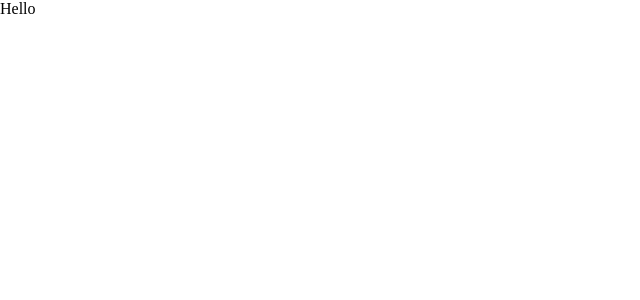
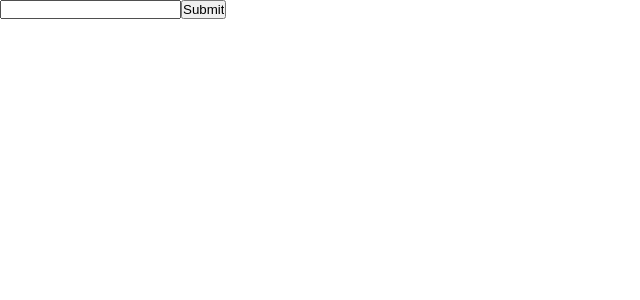
Before and after one commit to ageiwa/to-do-list-react, a React (Create React App) app: page / in a window 1280 px wide. Shown: the top 300 px of the page, without its empty margins (0-640 px from the left). Built offline with nearby package versions, Linux system fonts and the light colour scheme; the HTML template or start-up script is replaced by a standard one.

Commit message:
create Form and NoteList

```diff
--- a/src/App/App.js
+++ b/src/App/App.js
@@ -1,8 +1,13 @@
 import React from 'react';
+import Form from './components/Form/index';
 import './style.css';
 
 const App = () => {
-    return <div>Hello</div>;
+    return(
+        <div className="app">
+            <Form />
+        </div>
+    );
 }
 
 export default App;
--- /dev/null
+++ b/src/App/components/Form/index.js
@@ -0,0 +1,13 @@
+import React from 'react';
+import './style.css';
+
+const Form = () => {
+    return(
+        <form className="form">
+            <input type="text"></input>
+            <input type="submit"></input>
+        </form>
+    );
+}
+
+export default Form;
```
Also changed, not shown: src/App/components/NoteList/index.js (added, +12 -0 lines), src/App/components/Form/style.css (added), src/App/components/NoteList/style.css (added), 1 other file (tests, documents, lock files or other folders).
